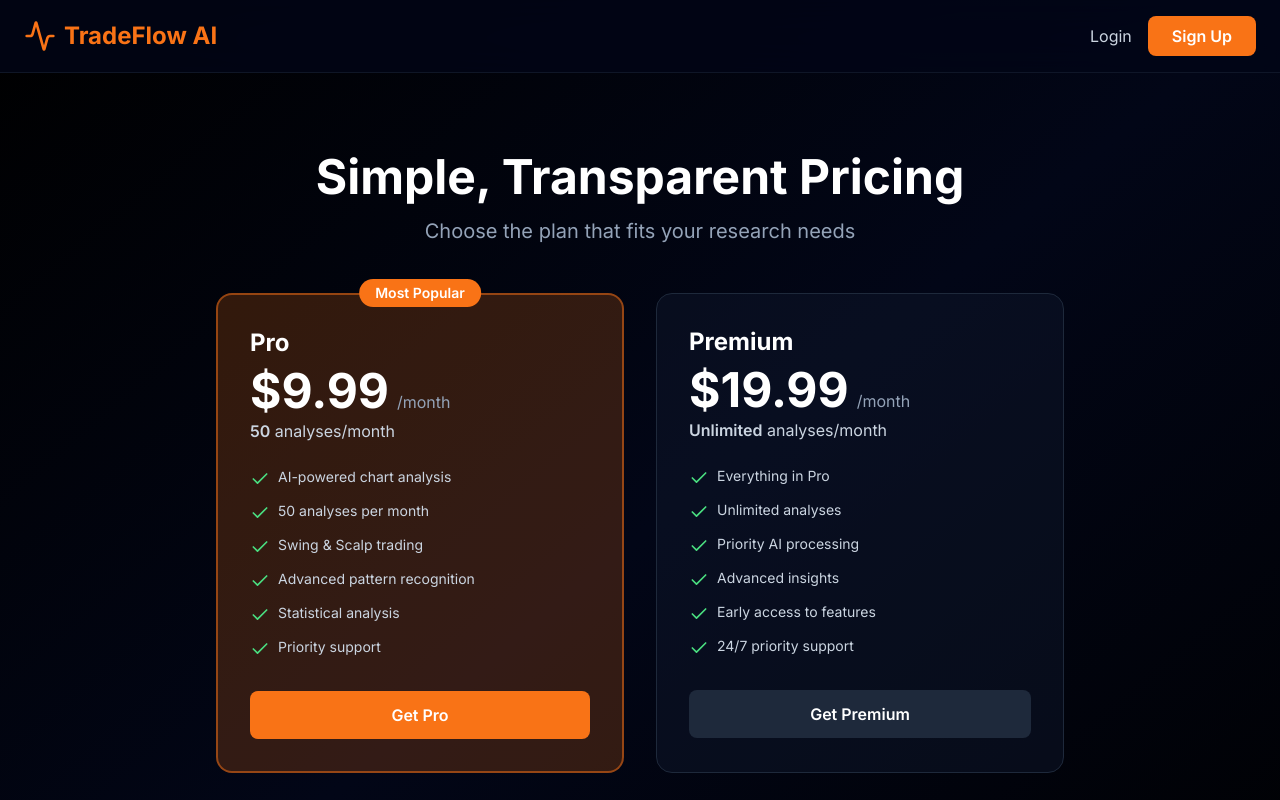
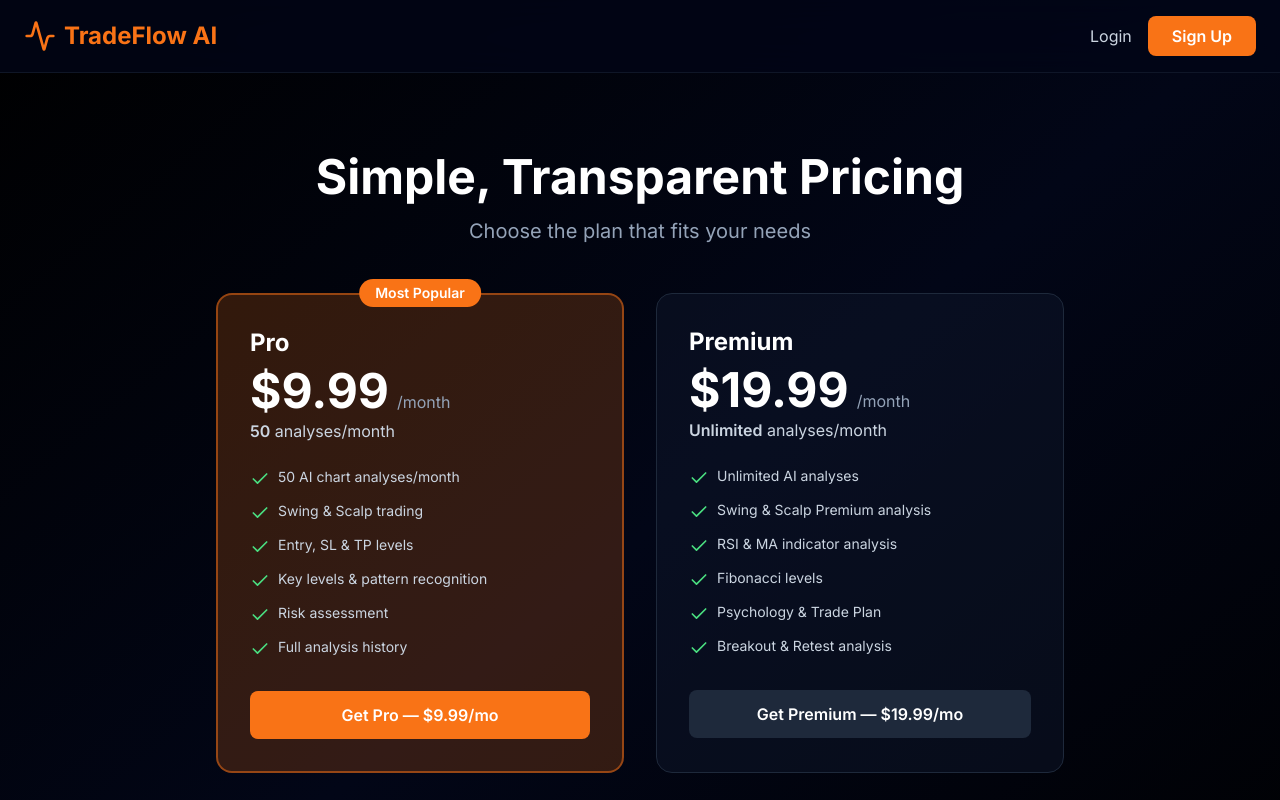
Before and after one commit to rochicenat/tradeflow-ai-frontend, a Next.js app: page /pricing in a window 1280 px wide. Shown: the top 800 px of the page. Built offline with nearby package versions, Linux system fonts and the light colour scheme.

Commit message:
feat: show only Premium for Pro users on pricing page

```diff
--- a/app/pricing/page.tsx
+++ b/app/pricing/page.tsx
@@ -4,13 +4,25 @@ import Link from 'next/link';
 import { useEffect, useState } from 'react';
 import { motion } from 'framer-motion';
 import { Check, Activity } from 'lucide-react';
+import { useLanguage } from '@/app/contexts/LanguageContext';
 
 export default function PricingPage() {
+  const { lang } = useLanguage();
   const [isLoggedIn, setIsLoggedIn] = useState(false);
+  const [userPlan, setUserPlan] = useState<string>('free');
+
   useEffect(() => {
     const token = localStorage.getItem('token');
-    if (token) setIsLoggedIn(true);
+    if (token) {
+      setIsLoggedIn(true);
+      fetch('https://tradeflow-ai-backend-production.up.railway.app/me', {
+        headers: { 'Authorization': `Bearer ${token}` }
+      }).then(r => r.json()).then(d => setUserPlan(d.plan || 'free')).catch(() => {});
+    }
   }, []);
+
+  const isPro = userPlan === 'pro';
+
   return (
     <div className="min-h-screen bg-gradient-to-br from-black via-slate-950 to-black">
       <header className="border-b border-slate-800/50 bg-slate-950/80 backdrop-blur-xl sticky top-0 z-50">
@@ -21,11 +33,13 @@ export default function PricingPage() {
           </Link>
           <div className="flex items-center gap-4">
             {isLoggedIn ? (
-              <Link href="/dashboard" className="bg-orange-500 text-white px-6 py-2 rounded-lg font-semibold hover:bg-orange-600 transition">Go to Dashboard</Link>
+              <Link href="/dashboard" className="bg-orange-500 text-white px-6 py-2 rounded-lg font-semibold hover:bg-orange-600 transition">
+                {lang === 'tr' ? 'Panele Git' : 'Go to Dashboard'}
+              </Link>
             ) : (
               <>
-                <Link href="/login" className="text-slate-300 hover:text-white transition">Login</Link>
-                <Link href="/signup" className="bg-orange-500 text-white px-6 py-2 rounded-lg font-semibold hover:bg-orange-600 transition">Sign Up</Link>
+                <Link href="/login" className="text-slate-300 hover:text-white transition">{lang === 'tr' ? 'Giriş' : 'Login'}</Link>
+                <Link href="/signup" className="bg-orange-500 text-white px-6 py-2 rounded-lg font-semibold hover:bg-orange-600 transition">{lang === 'tr' ? 'Kaydol' : 'Sign Up'}</Link>
               </>
             )}
           </div>
@@ -34,52 +48,93 @@ export default function PricingPage() {
 
       <div className="max-w-4xl mx-auto px-6 py-20">
         <div className="text-center mb-12">
-          <h1 className="text-5xl font-bold text-white mb-4">Simple, Transparent Pricing</h1>
-          <p className="text-xl text-slate-400">Choose the plan that fits your research needs</p>
+          <h1 className="text-5xl font-bold text-white mb-4">
+            {lang === 'tr' ? 'Basit, Şeffaf Fiyatlandırma' : 'Simple, Transparent Pricing'}
+          </h1>
+          <p className="text-xl text-slate-400">
+            {lang === 'tr' ? 'İhtiyacınıza uygun planı seçin' : 'Choose the plan that fits your needs'}
+          </p>
+          {isPro && (
+            <div className="mt-4 inline-flex items-center gap-2 bg-orange-500/10 border border-orange-500/30 rounded-full px-4 py-2">
+              <span className="text-orange-400 text-sm font-medium">
+                {lang === 'tr' ? '✓ Zaten Pro planındasınız — Premium\'a yükseltin' : '✓ You\'re on Pro — Upgrade to Premium'}
+              </span>
+            </div>
+          )}
         </div>
 
-        <div className="grid grid-cols-1 md:grid-cols-2 gap-8">
+        <div className={`grid grid-cols-1 ${isPro ? '' : 'md:grid-cols-2'} gap-8 ${isPro ? 'max-w-md mx-auto' : ''}`}>
+
+          {/* PRO — sadece free kullanıcılara göster */}
+          {!isPro && (
             <div className="rounded-2xl p-8 relative bg-orange-500/20 border-2 border-orange-500/50">
-            <div className="absolute -top-4 left-1/2 -translate-x-1/2 bg-orange-500 text-white px-4 py-1 rounded-full text-sm font-semibold">Most Popular</div>
+              <div className="absolute -top-4 left-1/2 -translate-x-1/2 bg-orange-500 text-white px-4 py-1 rounded-full text-sm font-semibold whitespace-nowrap">
+                {lang === 'tr' ? 'En Popüler' : 'Most Popular'}
+              </div>
               <h3 className="text-2xl font-bold text-white mb-2">Pro</h3>
               <div className="flex items-baseline gap-2 mb-1">
                 <span className="text-5xl font-bold text-white">$9.99</span>
                 <span className="text-slate-400">/month</span>
               </div>
-            <div className="text-slate-300 mb-6"><span className="font-semibold">50</span> analyses/month</div>
+              <div className="text-slate-300 mb-6"><span className="font-semibold">50</span> {lang === 'tr' ? 'analiz/ay' : 'analyses/month'}</div>
               <ul className="space-y-3 mb-8">
-              {['AI-powered chart analysis','50 analyses per month','Swing & Scalp trading','Advanced pattern recognition','Statistical analysis','Priority support'].map((f,i) => (
+                {(lang === 'tr'
+                  ? ['Aylık 50 yapay zeka analizi', 'Swing & Scalp trading', 'Giriş, SL & TP seviyeleri', 'Kilit seviyeler & formasyon tanıma', 'Risk değerlendirmesi', 'Tam analiz geçmişi']
+                  : ['50 AI chart analyses/month', 'Swing & Scalp trading', 'Entry, SL & TP levels', 'Key levels & pattern recognition', 'Risk assessment', 'Full analysis history']
+                ).map((f, i) => (
                   <li key={i} className="flex items-start gap-2 text-slate-300">
                     <Check className="w-5 h-5 text-green-400 flex-shrink-0 mt-0.5" />
                     <span className="text-sm">{f}</span>
                   </li>
                 ))}
               </ul>
-            <a href="https://tradeflowai.lemonsqueezy.com/checkout/buy/60423ba8-053a-4d04-a924-69b6aaae30e3" target="_blank" rel="noopener noreferrer" className="block w-full py-3 rounded-lg font-semibold text-center bg-orange-500 text-white hover:bg-orange-600 transition">Get Pro</a>
+              <a href="https://tradeflowai.lemonsqueezy.com/checkout/buy/60423ba8-053a-4d04-a924-69b6aaae30e3" target="_blank" rel="noopener noreferrer"
+                className="block w-full py-3 rounded-lg font-semibold text-center bg-orange-500 text-white hover:bg-orange-600 transition">
+                {lang === 'tr' ? 'Pro Al — $9.99/ay' : 'Get Pro — $9.99/mo'}
+              </a>
             </div>
+          )}
 
-          <div className="rounded-2xl p-8 bg-slate-900/50 border border-slate-800">
+          {/* PREMIUM — herkese göster */}
+          <div className={`rounded-2xl p-8 relative ${isPro ? 'bg-purple-500/20 border-2 border-purple-500/50' : 'bg-slate-900/50 border border-slate-800'}`}>
+            {isPro && (
+              <div className="absolute -top-4 left-1/2 -translate-x-1/2 bg-purple-500 text-white px-4 py-1 rounded-full text-sm font-semibold whitespace-nowrap">
+                {lang === 'tr' ? 'Önerilen Yükseltme' : 'Recommended Upgrade'}
+              </div>
+            )}
             <h3 className="text-2xl font-bold text-white mb-2">Premium</h3>
             <div className="flex items-baseline gap-2 mb-1">
               <span className="text-5xl font-bold text-white">$19.99</span>
               <span className="text-slate-400">/month</span>
             </div>
-            <div className="text-slate-300 mb-6"><span className="font-semibold">Unlimited</span> analyses/month</div>
+            <div className="text-slate-300 mb-6">
+              <span className="font-semibold">{lang === 'tr' ? 'Sınırsız' : 'Unlimited'}</span> {lang === 'tr' ? 'analiz/ay' : 'analyses/month'}
+            </div>
             <ul className="space-y-3 mb-8">
-              {['Everything in Pro','Unlimited analyses','Priority AI processing','Advanced insights','Early access to features','24/7 priority support'].map((f,i) => (
+              {(lang === 'tr'
+                ? ['Sınırsız yapay zeka analizi', 'Swing & Scalp Premium analiz', 'RSI & MA indikatör analizi', 'Fibonacci seviyeleri', 'Psikoloji & Trade Planı', 'Kırılım & Retest analizi']
+                : ['Unlimited AI analyses', 'Swing & Scalp Premium analysis', 'RSI & MA indicator analysis', 'Fibonacci levels', 'Psychology & Trade Plan', 'Breakout & Retest analysis']
+              ).map((f, i) => (
                 <li key={i} className="flex items-start gap-2 text-slate-300">
                   <Check className="w-5 h-5 text-green-400 flex-shrink-0 mt-0.5" />
                   <span className="text-sm">{f}</span>
                 </li>
               ))}
             </ul>
-            <a href="https://tradeflowai.lemonsqueezy.com/checkout/buy/47621ebf-7c5e-4b6e-bbc9-d6bee626b2d4" target="_blank" rel="noopener noreferrer" className="block w-full py-3 rounded-lg font-semibold text-center bg-slate-800 text-white hover:bg-slate-700 transition">Get Premium</a>
+            <a href="https://tradeflowai.lemonsqueezy.com/checkout/buy/47621ebf-7c5e-4b6e-bbc9-d6bee626b2d4" target="_blank" rel="noopener noreferrer"
+              className={`block w-full py-3 rounded-lg font-semibold text-center text-white transition ${isPro ? 'bg-purple-500 hover:bg-purple-600' : 'bg-slate-800 hover:bg-slate-700'}`}>
+              {lang === 'tr' ? 'Premium Al — $19.99/ay' : 'Get Premium — $19.99/mo'}
+            </a>
           </div>
         </div>
 
         <div className="mt-16 bg-yellow-500/10 border border-yellow-500/30 rounded-2xl p-8 text-center">
-          <h3 className="text-xl font-bold text-yellow-400 mb-3">⚠️ Educational Tool Disclaimer</h3>
-          <p className="text-slate-300 max-w-3xl mx-auto">TradeFlow AI is a research and educational AI data analytics platform. None of the information provided is financial or investment advice.</p>
+          <h3 className="text-xl font-bold text-yellow-400 mb-3">⚠️ {lang === 'tr' ? 'Eğitim Aracı Bildirimi' : 'Educational Tool Disclaimer'}</h3>
+          <p className="text-slate-300 max-w-3xl mx-auto">
+            {lang === 'tr'
+              ? 'TradeFlow AI bir araştırma ve eğitim platformudur. Sağlanan hiçbir bilgi finansal veya yatırım tavsiyesi değildir.'
+              : 'TradeFlow AI is a research and educational AI data analytics platform. None of the information provided is financial or investment advice.'}
+          </p>
         </div>
       </div>
     </div>
```
Lines whose indentation alone changed are shown as unchanged.
